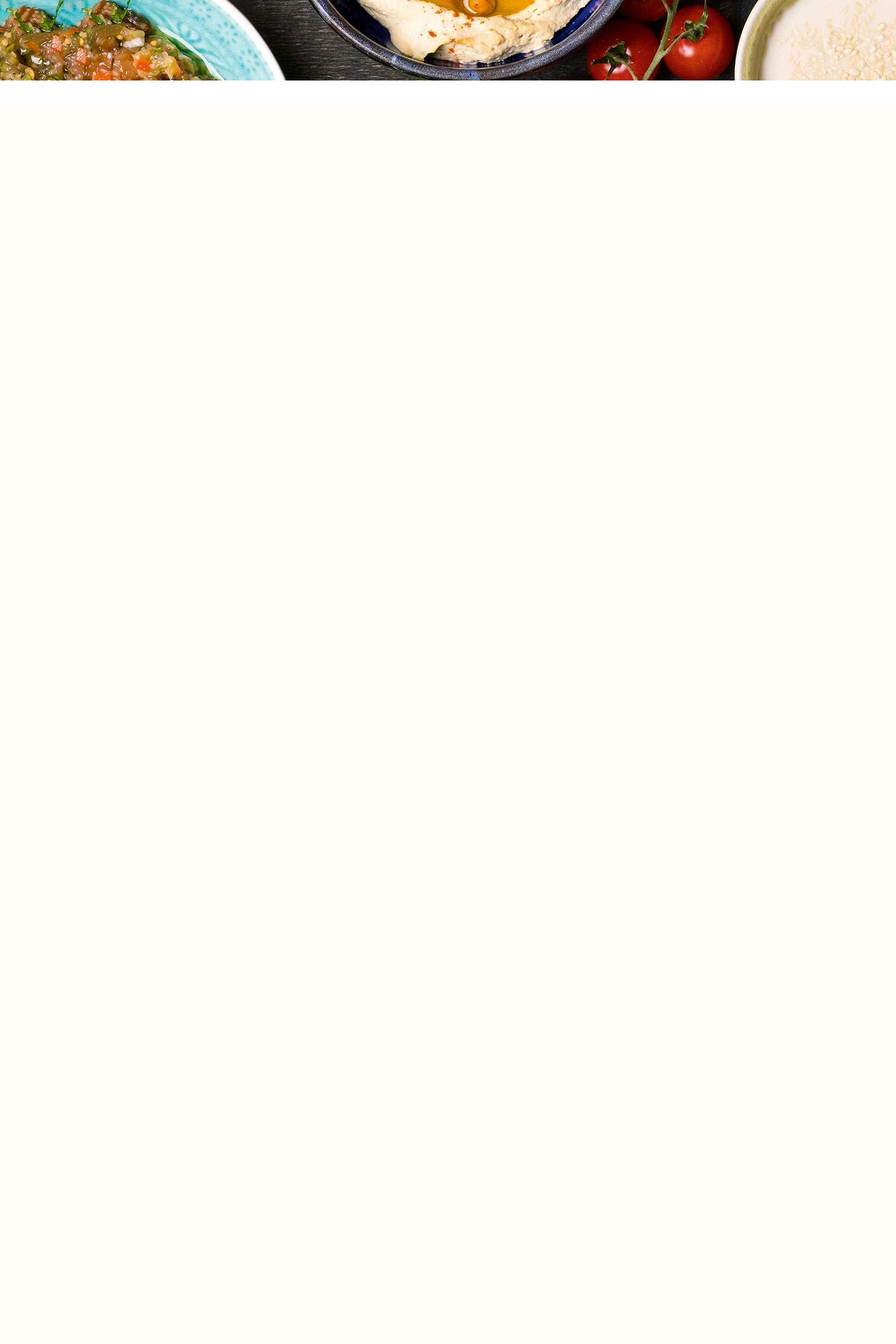
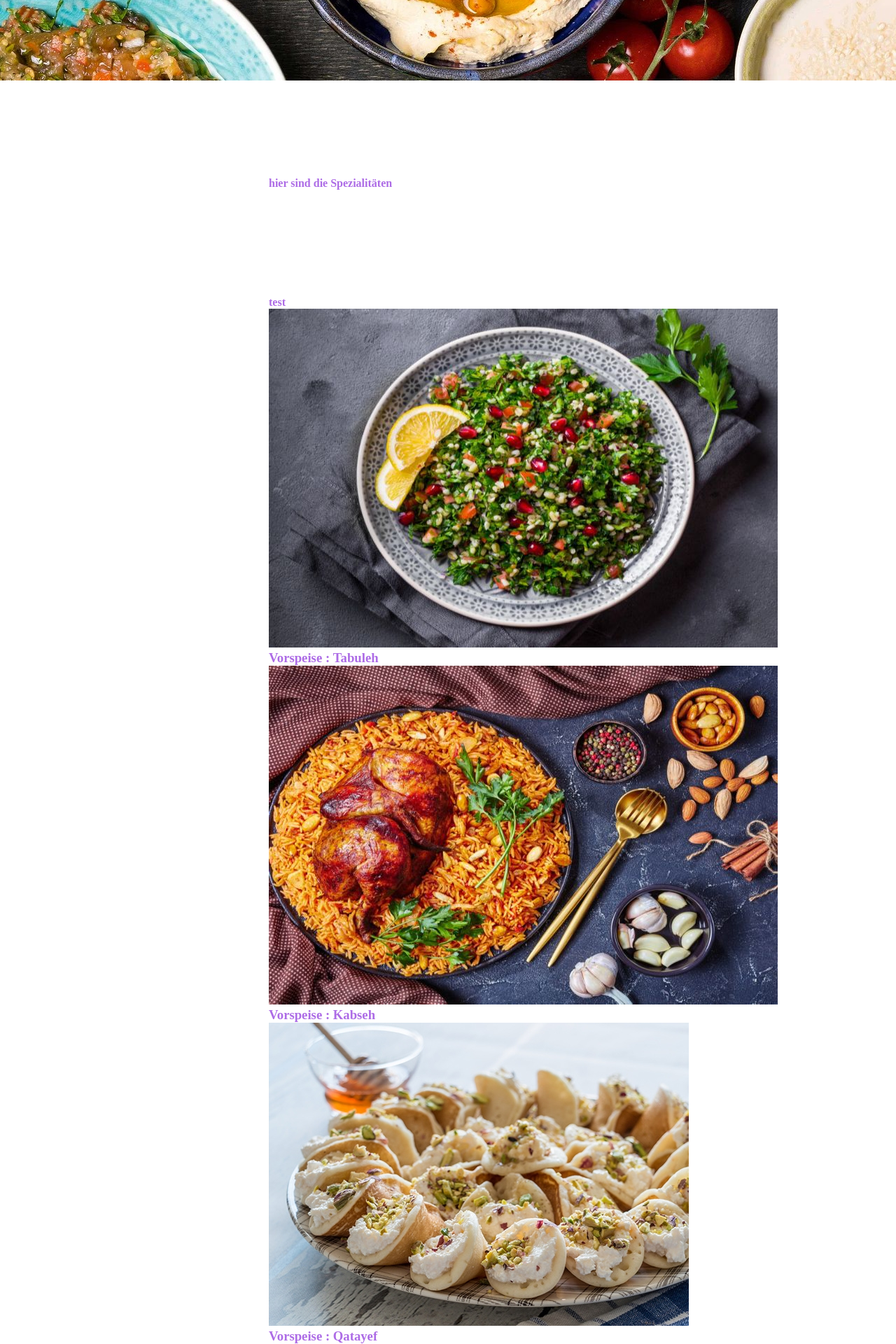
Before and after one commit to Or28mahmoud/ProjektWeb_Sp_Sys_K-che, a PHP site: page /Seite1.html in a window 1280 px wide; the page is wider, and only the part inside the window is pictured. Shown: the part 649-2569 px from the top of that part at 70% size. Before the commit the page ends 764 px from the top of that part, so only its background shows below. Run offline with PHP 8.4, Linux system fonts and the light colour scheme.

Commit message:
bearbeiten

```diff
--- a/scr/Seite1.html
+++ b/scr/Seite1.html
@@ -23,6 +23,42 @@
   <box clase = "fun">
     <img src="../scr/images/dee5a211-10db-4ac1-a8a5-af831161a809.jpeg" alt="Girl in a jacket" >
   </box>
+  <br> </br>
+  <br> </br>
+    <section class="spezialitäten-section">
+     <h4>hier sind die Spezialitäten</h4>
+    </section>
+
+    <br> </br>
+    <br> </br>
+
+     <section class="spezialitäten-section">
+      <div class="spezialitäten" >
+        <h4> test</h4>
+
+      <div class="spezialität1">
+       <img src="../scr/images/tabuleh.jpg"
+           alt="spezialität1">
+           <h3>Vorspeise&nbsp;:&nbsp;Tabuleh</h3>
+        </div>
+
+
+       <div class="spezialität2">
+         <img src="../scr/images/Kabseh.jpeg"
+               alt="spezialität1">
+          <h3>Vorspeise&nbsp;:&nbsp;Kabseh</h3>
+            </div>
+
+
+          <div class="spezialität3">
+            <img src="../scr/images/Qatayef.jpeg"
+                  alt="spezialität1">
+                   <h3>Vorspeise&nbsp;:&nbsp;Qatayef</h3>
+                </div>
+              </div>
+    </div>
+   </section>
 </body>
 
+
 </html>
--- a/scr/style.css
+++ b/scr/style.css
@@ -19,10 +19,38 @@
 }
 .fun{
   align-items: center;
-   image-rendering: auto;
-   margin-left:20%;
-   margin-right:20%;
-   width:   1000px;
+
+
+   width:  800px;
    height:  500px;
+}
+nav .nav-link{
+  text-decoration: none;
+}
+.spezialitäten-section{
+  color: rgb(173, 108, 230);
+  margin-left:30%;
+  padding-top: 5rem;
+}
+
+.spezialität{
+
+  margin-left:40%;
+   width:   100px;
+   height:  100px;
+}
+
+/* .spezialitäten-section .spezialitäten{
+  margin: 0 auto;
+  padding: 0 5rem;
+  display: flex;
+  flex-direction: column;
+  max-width: 1366px;
+}
+*/
+
+
+.spezialität h3{
+color: rgb(0, 0, 0);
 
 }
```
Also changed, not shown: scr/images/Kabseh.jpeg (added), scr/images/MicrosoftTeams-image.png (added), scr/images/Qatayef.jpeg (added), scr/images/tabuleh.jpg (added), 3 other files.
